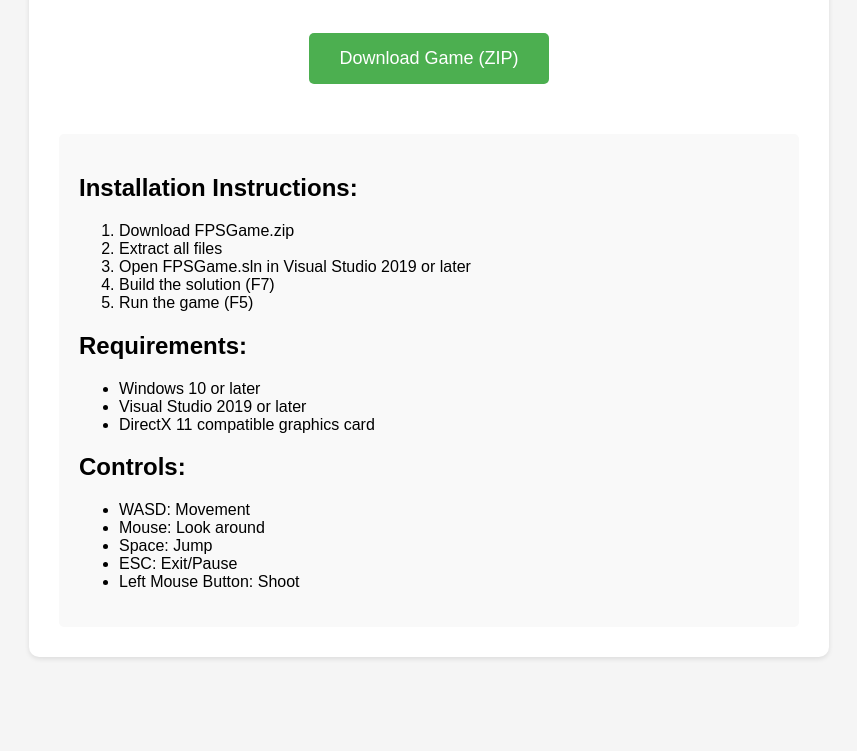
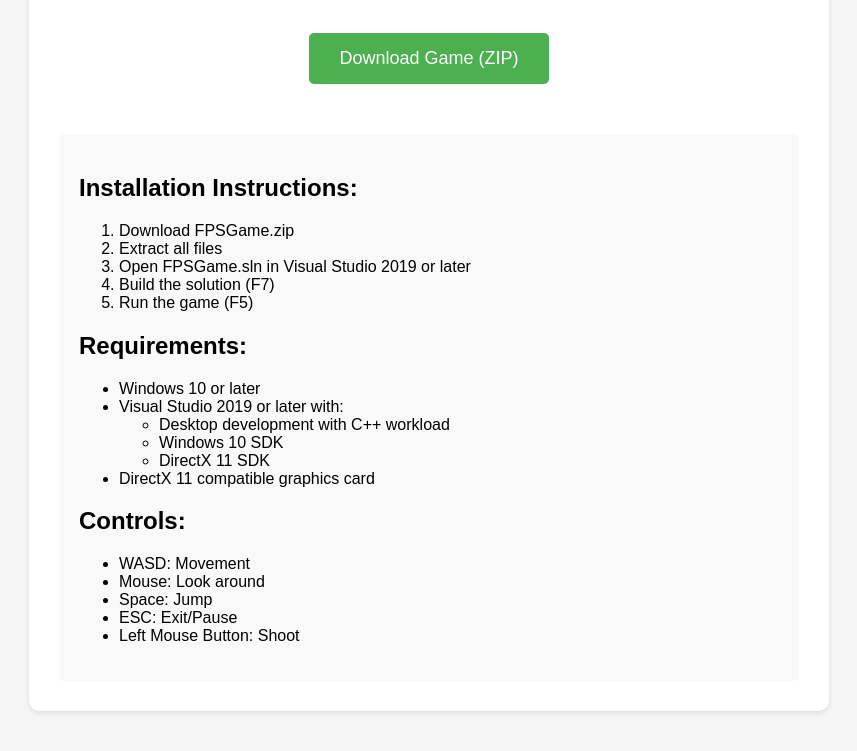
Before and after one commit to badrdev45/blackboxai-1744249349418, a plain HTML site: page download.html in a window 1280 px wide. Shown: the part 191-942 px from the top of the page, without its empty margins (211-1068 px from the left). Before the commit the page ends 908 px from the top, so only its background shows below. Drawn offline with Linux system fonts and the light colour scheme.

Commit message:
Add download.html 1744249443371

```diff
--- a/download.html
+++ b/download.html
@@ -44,7 +44,7 @@
     <div class="download-box">
         <h1>DirectX 11 FPS Game</h1>
         <p>Download the game files to run on Windows</p>
-        <a href="FPSGame.zip" class="download-button" download>Download Game (ZIP)</a>
+        <a href="/FPSGame.zip" class="download-button" download>Download Game (ZIP)</a>
 
         <div class="instructions">
             <h2>Installation Instructions:</h2>
@@ -59,7 +59,13 @@
             <h2>Requirements:</h2>
             <ul>
                 <li>Windows 10 or later</li>
-                <li>Visual Studio 2019 or later</li>
+                <li>Visual Studio 2019 or later with:
+                    <ul>
+                        <li>Desktop development with C++ workload</li>
+                        <li>Windows 10 SDK</li>
+                        <li>DirectX 11 SDK</li>
+                    </ul>
+                </li>
                 <li>DirectX 11 compatible graphics card</li>
             </ul>
 
```
